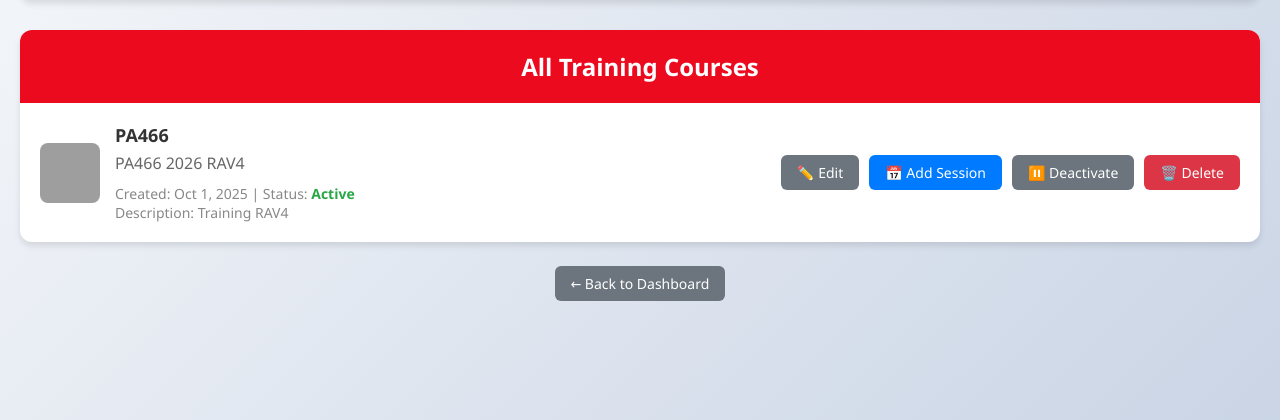
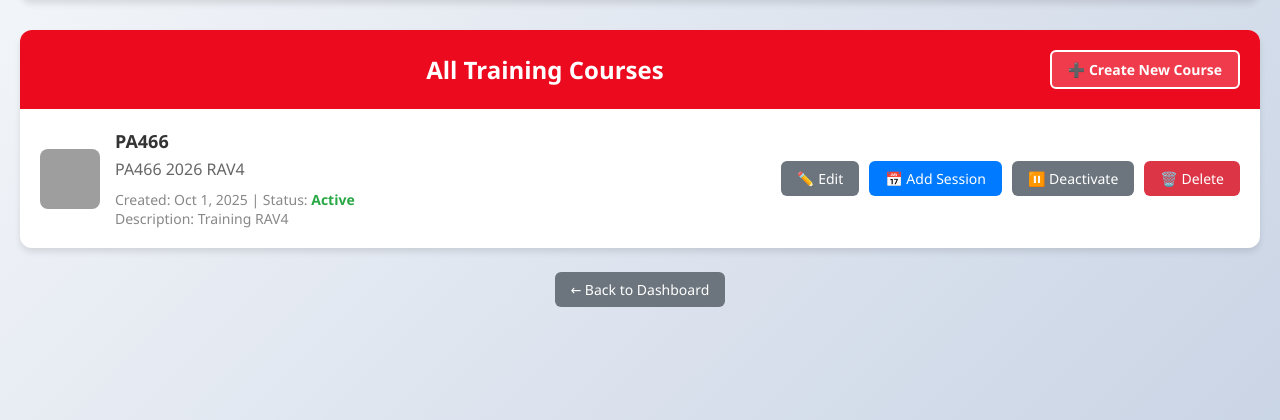
Before and after one commit to PatBeaulieu/toyota_virtual_training_web, a Django app: page /simple-admin/manage-courses/ in a window 1280 px wide. Shown: the part 130-550 px from the top of the page. Run offline with Django 4.2, Linux system fonts and the light colour scheme; a user stored in the database is signed in; data comes from the database, SQL or seed files in the repository; grey boxes are pictures that could not be loaded.

Commit message:
Remove example section and add create course button
- Remove Example section from Edit Training Course page
- Add 'Create New Course' button to Manage Training Courses header
- Improve user experience with cleaner edit form and easier course creation
- Button styled with white border on red background for visibility

```diff
--- a/training_app/templates/training_app/simple_admin/manage_courses.html
+++ b/training_app/templates/training_app/simple_admin/manage_courses.html
@@ -45,11 +45,37 @@
             color: white;
             padding: 20px;
             text-align: center;
+            display: flex;
+            justify-content: space-between;
+            align-items: center;
         }
 
         .courses-header h2 {
             margin: 0;
             font-size: 24px;
+            flex: 1;
+        }
+
+        .header-actions {
+            display: flex;
+            gap: 10px;
+        }
+
+        .btn-create {
+            background: rgba(255, 255, 255, 0.2);
+            color: white;
+            border: 2px solid white;
+            padding: 8px 16px;
+            border-radius: 6px;
+            text-decoration: none;
+            font-size: 14px;
+            font-weight: bold;
+            transition: all 0.3s ease;
+        }
+
+        .btn-create:hover {
+            background: white;
+            color: #EB0A1E;
         }
 
         .course-item {
@@ -177,6 +203,11 @@
     <div class="courses-container">
         <div class="courses-header">
             <h2>All Training Courses</h2>
+            <div class="header-actions">
+                <a href="{% url 'simple_admin:create_training_program' %}" class="btn-create">
+                    ➕ Create New Course
+                </a>
+            </div>
         </div>
 
         {% if courses %}
```
Also changed, not shown: training_app/templates/training_app/simple_admin/edit_course.html (+0 -24 lines).
